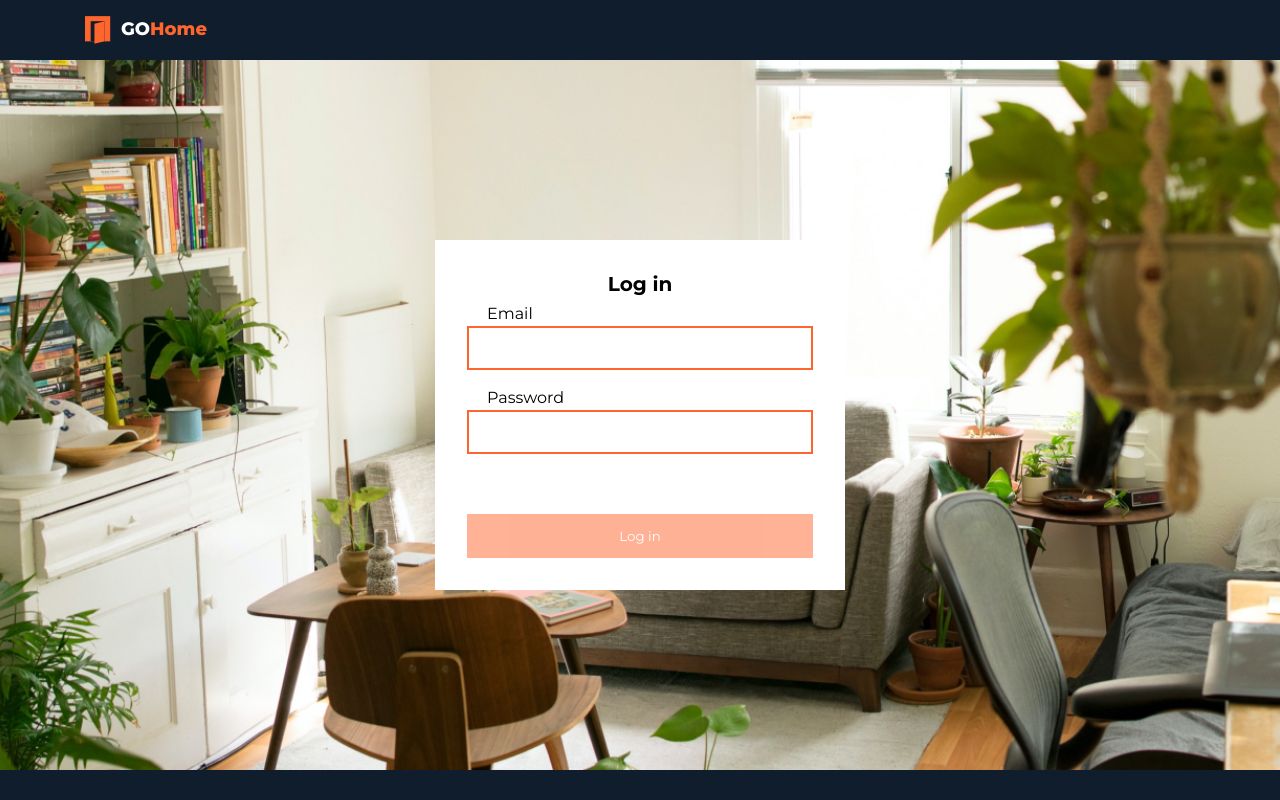
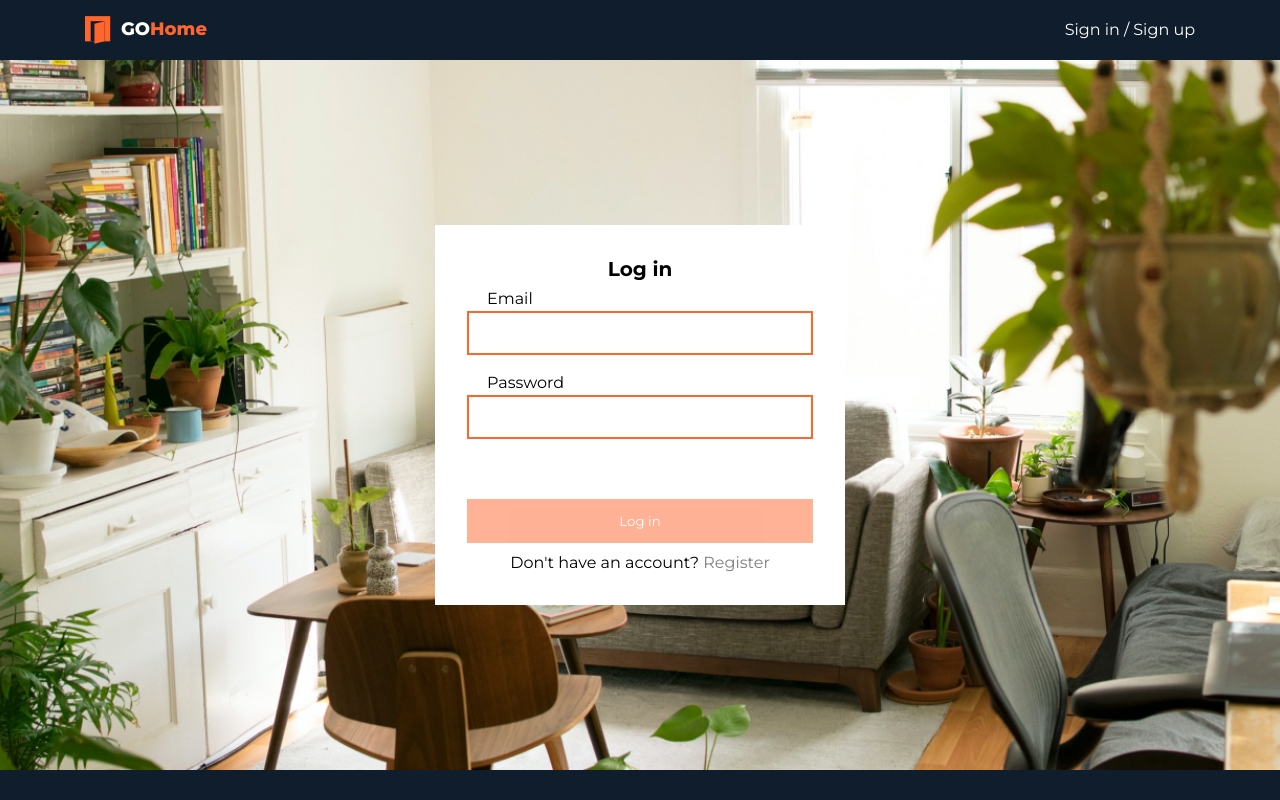
Before and after one commit to memx86/vue-booking, a Vue app: page /login in a window 1280 px wide. Built offline with nearby package versions, Linux system fonts and the light colour scheme.

Commit message:
NavLinks component, link to login/register in Auth component

```diff
--- a/src/components/Auth.vue
+++ b/src/components/Auth.vue
@@ -39,6 +39,14 @@
           title
         }}</ButtonVue>
       </form>
+      <p class="auth__text">
+        {{ register ? "Already" : "Don't" }} have an account?
+        <router-link
+          :to="{ name: register ? 'login' : 'register' }"
+          class="auth__link"
+          >{{ register ? "Log in" : "Register" }}</router-link
+        >
+      </p>
     </div>
   </section>
 </template>
@@ -150,4 +158,20 @@ export default {
 .auth__btn {
   margin-top: 20px;
 }
+
+.auth__text {
+  margin-top: 10px;
+  text-align: center;
+}
+
+.auth__link {
+  opacity: 0.5;
+  transition: color 250ms linear, opacity 250ms linear;
+  &:hover,
+  &:focus {
+    opacity: 1;
+    color: var(--accent-cl);
+    outline: none;
+  }
+}
 </style>
--- /dev/null
+++ b/src/components/NavLinks.vue
@@ -0,0 +1,32 @@
+<template>
+  <nav class="nav">
+    <router-link :to="{ name: 'login' }" class="nav__link">Sign in</router-link>
+    <span> / </span>
+    <router-link :to="{ name: 'register' }" class="nav__link"
+      >Sign up</router-link
+    >
+  </nav>
+</template>
+
+<script>
+export default {
+  name: "NavLinks",
+};
+</script>
+
+<style lang="scss" scoped>
+.nav {
+  display: flex;
+  align-items: center;
+  gap: 4px;
+  color: var(--main-light-cl);
+}
+
+.nav__link {
+  transition: color 250ms linear;
+  &:hover,
+  &:focus {
+    color: var(--accent-cl);
+  }
+}
+</style>
--- a/src/components/shared/Header.vue
+++ b/src/components/shared/Header.vue
@@ -1,15 +1,20 @@
 <template>
   <header class="header">
-    <Container><LogoVue /></Container>
+    <Container class="header__container">
+      <LogoVue />
+      <NavLinks />
+    </Container>
   </header>
 </template>
 
 <script>
 import Container from "./Container.vue";
 import LogoVue from "./Logo.vue";
+import NavLinks from "../NavLinks.vue";
+
 export default {
   name: "HeaderComponent",
-  components: { Container, LogoVue },
+  components: { Container, LogoVue, NavLinks },
 };
 </script>
 
@@ -19,4 +24,9 @@ export default {
   padding-bottom: 16px;
   background-color: var(--bg-cl);
 }
+
+.header__container {
+  display: flex;
+  justify-content: space-between;
+}
 </style>
```
